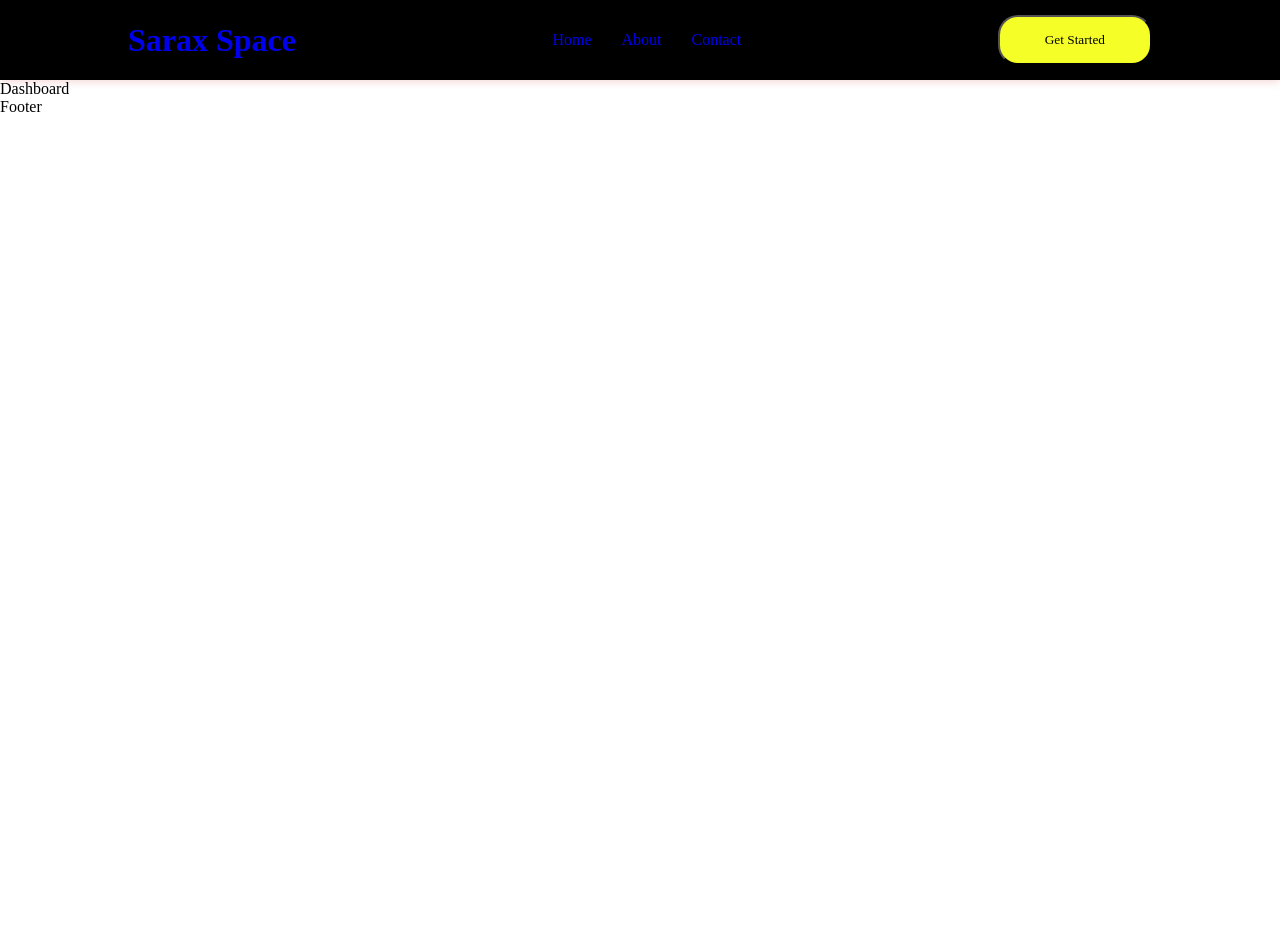
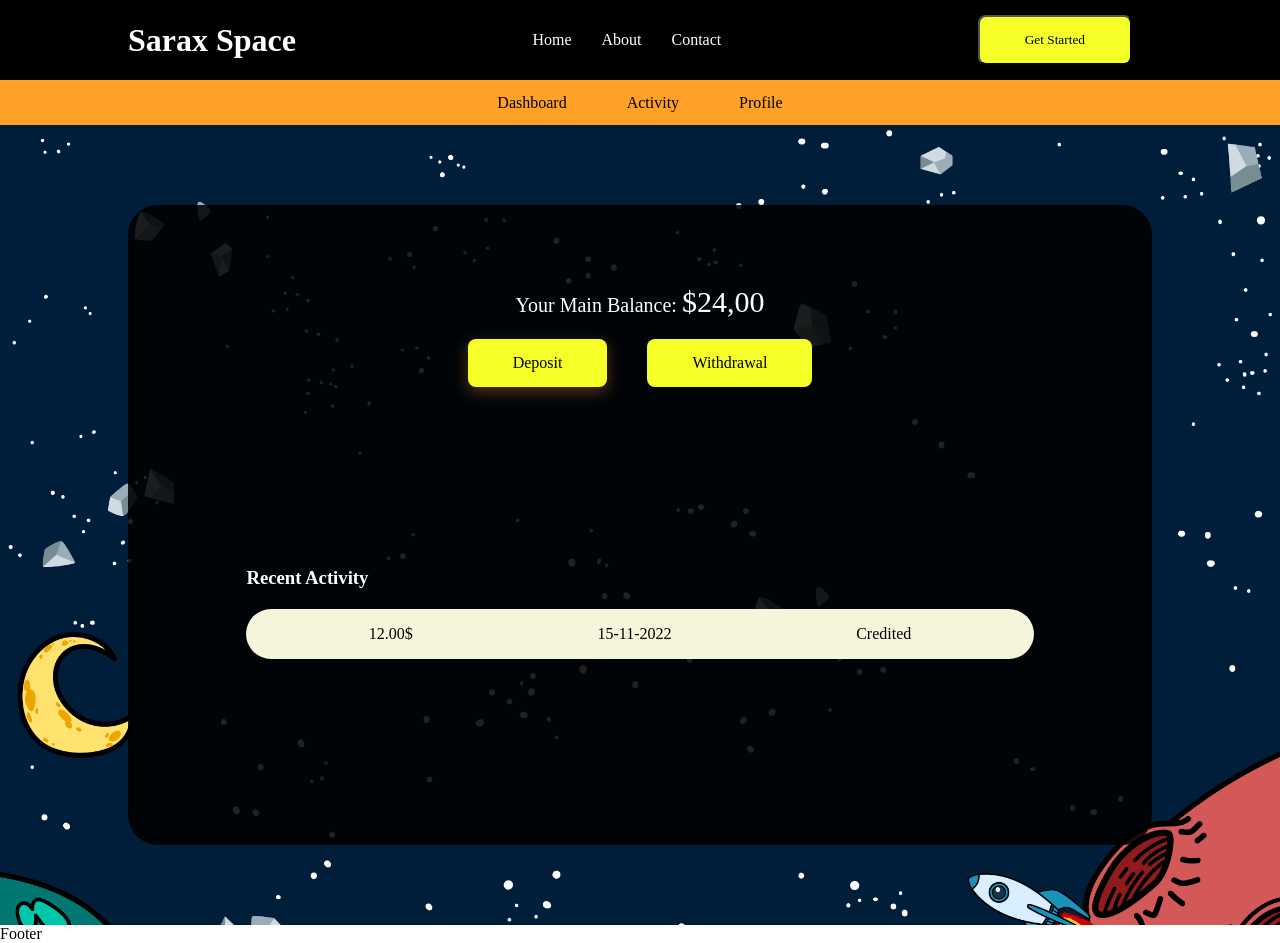
Before and after one commit to durgeshsoni/mfin, a React (Create React App) app: page /dashboard in a window 1280 px wide. Before the commit the page ends 800 px from the top, so only its background shows below. Built offline with nearby package versions, Linux system fonts and the light colour scheme; a web font is replaced by a local one.

Commit message:
Dashboard page, deposit model done

```diff
--- a/package.json
+++ b/package.json
@@ -10,6 +10,7 @@
     "react": "^18.2.0",
     "react-dom": "^18.2.0",
     "react-firebase-hooks": "^5.1.0",
+    "react-icons": "^4.6.0",
     "react-router-dom": "^6.4.3",
     "react-scripts": "5.0.1",
     "web-vitals": "^2.1.4"
--- a/src/App.js
+++ b/src/App.js
@@ -2,7 +2,8 @@ import React from 'react'
 import {BrowserRouter as Router, Routes, Route } from 'react-router-dom'
 import About from './components/About'
 import Contact from './components/Contact'
-import Dashboard from './components/Dashboard'
+import Dashboard from './components/Dashboard/Dashboard'
+import Deposit from './components/Dashboard/Deposit'
 import Footer from './components/Footer'
 import Header from './components/Header'
 import Home from './components/Home'
@@ -21,6 +22,7 @@ const App = () => {
         <Route path="/number" element={<Number/>} />
 
         <Route path="/dashboard" element={<Dashboard/>} />
+        <Route path="/dashboard/deposit" element={<Deposit/>} />
 
       </Routes>
       <Footer/>
--- a/src/components/Dashboard.jsx
+++ /dev/null
@@ -1,9 +0,0 @@
-import React from 'react'
-
-const Dashboard = () => {
-  return (
-    <div>Dashboard</div>
-  )
-}
-
-export default Dashboard
--- /dev/null
+++ b/src/components/Dashboard/Dashboard.jsx
@@ -0,0 +1,54 @@
+import React from 'react'
+import { Link } from 'react-router-dom'
+import Deposit from './Deposit'
+import Header from './Header'
+
+
+
+
+const Dashboard = () => {
+  return (
+    <>
+    <Header/>
+    <div className="container">
+      <div className="box_container">
+        <div className="DashText">
+        <p>Your Main Balance: <span>$24,00</span></p>
+
+        </div>
+
+        <div className="DashBTN">
+
+
+        <Link id='deposit' to='/dashboard/deposit'> Deposit </Link>
+        <Link id='withdrawal' to='/dashboard/deposit'> Withdrawal </Link>
+
+
+
+        </div>
+
+        <div className="recentActivity">
+              <h3>Recent Activity</h3>
+        <div className='recentHistory'>
+
+
+            <p>12.00$</p>
+            <p>15-11-2022</p>
+            <p>Credited</p>
+
+
+
+        </div>
+      </div>
+
+      </div>
+
+
+      </div>
+
+
+    </>
+  )
+}
+
+export default Dashboard
--- /dev/null
+++ b/src/components/Dashboard/Deposit.jsx
@@ -0,0 +1,32 @@
+import React from 'react'
+import Header from './Header'
+import './styles/deposit.css'
+import {BiArrowBack} from 'react-icons/bi'
+import { Link } from 'react-router-dom'
+
+
+
+const Deposit = () => {
+  return (
+    <>
+    <Header/>
+    <div className="container">
+      <div className="box_container Deposit">
+        <Link to='/dashboard'>  <span id='arrow'> <BiArrowBack/> </span></Link>
+        <h1>Deposit on Your Account</h1>
+        <label >Enter Amount</label>
+        <input type="text" name="amount" id="amount" placeholder='Enter amount' /> <br/>
+        <button className='drabtn'> Deposit </button>
+
+
+
+      </div>
+      </div>
+
+
+
+    </>
+  )
+}
+
+export default Deposit
--- /dev/null
+++ b/src/components/Dashboard/Header.jsx
@@ -0,0 +1,18 @@
+import React from 'react'
+import { Link } from 'react-router-dom'
+import './styles/header.css'
+const Header = () => {
+  return (
+    <div className='dashHeader'>
+
+            <Link className='dashMenu' to="/dashboard">Dashboard</Link>
+            <Link className='dashMenu' to="/dashboard">Activity</Link>
+            <Link className='dashMenu' to="/dashboard">Profile</Link>
+
+
+
+    </div>
+  )
+}
+
+export default Header
--- /dev/null
+++ b/src/components/Dashboard/styles/deposit.css
@@ -0,0 +1,27 @@
+.Deposit{
+
+    /* align-items: center; */
+    justify-content: center;
+}
+#arrow{
+    font-size: 32px;
+    color: white;
+    font-weight: bold;
+    margin-left: 3rem;
+    position: absolute;
+    left: 10%;
+
+}
+
+.Deposit > h1{
+    margin-top: 30px;
+}
+
+.Deposit > input{
+    padding: 10px 20px;
+    border-radius: 8px;
+    font-weight: bold;
+    letter-spacing: 2px;
+    width: 15%;
+    margin-left: 10px;
+}
--- /dev/null
+++ b/src/components/Dashboard/styles/header.css
@@ -0,0 +1,73 @@
+.dashHeader{
+    width: auto;
+    height: 45px;
+    background-color: #ffa127;
+    display: flex;
+    align-items: center;
+    justify-content: center;
+
+}
+.dashMenu{
+    margin: 30px;
+    color: black;
+}
+.box_container{
+    width: 80%;
+    height: 80%;
+    background-color: rgba(0, 0, 0, 0.87);
+    color: white;
+    border-radius: 30px;
+    padding: 20px;
+    padding-top: 5rem;
+}
+
+.DashText, .DashBTN{
+    display: flex;
+    align-items: center;
+    justify-content: center;
+}
+
+
+.DashText > p{
+    font-size: 20px;
+}
+
+.DashText > p >  span{
+    font-size: 30px;
+}
+
+.DashBTN > button {
+    margin: 20px;
+    background-color: #F5FF27;
+    padding: 15px 40px;
+    border-radius: 5px;
+    cursor: pointer;
+    font-size: 16px;
+}
+
+#deposit{
+    box-shadow: rgba(241, 143, 62, 0.35) 0px 5px 15px;
+
+}
+
+.recentActivity{
+    margin-top:  10em;
+}
+.recentActivity > h3{
+    margin-left: 10%;
+    margin-bottom: 20px;
+}
+
+.recentHistory{
+
+    background-color: beige;
+    padding: 0 30px;
+    color: black;
+    width: 80%;
+    height: 50px;
+    margin: auto;
+    display: flex;
+    align-items: center;
+    justify-content: space-around;
+    border-radius: 50px;
+}
--- a/src/components/Header.jsx
+++ b/src/components/Header.jsx
@@ -33,13 +33,13 @@ const Header = () => {
     <header>
         {/* Logo part  */}
     <div className="logo">
-       <Link to="/"> <h1>Sarax Space</h1></Link>
+       <Link to="/"> <h1 id='logoName'>Sarax Space</h1></Link>
     </div>
     {/* Menu Part Start  */}
     <ul className="menu">
-    <li><Link to="/">Home</Link></li>
-    <li><Link to="/about">About</Link></li>
-    <li><Link to="/contact">Contact</Link></li>
+    <li ><Link id='NavLink' to="/">Home</Link></li>
+    <li ><Link id='NavLink' to="/about">About</Link></li>
+    <li ><Link id='NavLink' to="/contact">Contact</Link></li>
     </ul>
     {/* Menu Button Part  */}
     <div className="menubutton">
--- a/src/styles/header.css
+++ b/src/styles/header.css
@@ -9,7 +9,7 @@ header{
 
 
 }
-.logo{
+#logoName{
     color: white;
 }
 
@@ -20,13 +20,15 @@ header{
     display: inline-block;
     margin: 15px;
 }
-Link{
+#NavLink{
     color: white;
 }
-.drabtn {
+
+.drabtn, #deposit, #withdrawal {
     background-color: #F5FF27;
     padding: 15px 45px;
-    border-radius: 20px;
+    border-radius: 8px;
     cursor: pointer;
-
+    color: black;
+   margin: 20px;
 }
```
Also changed, not shown: 1 other file (tests, documents, lock files or other folders).
